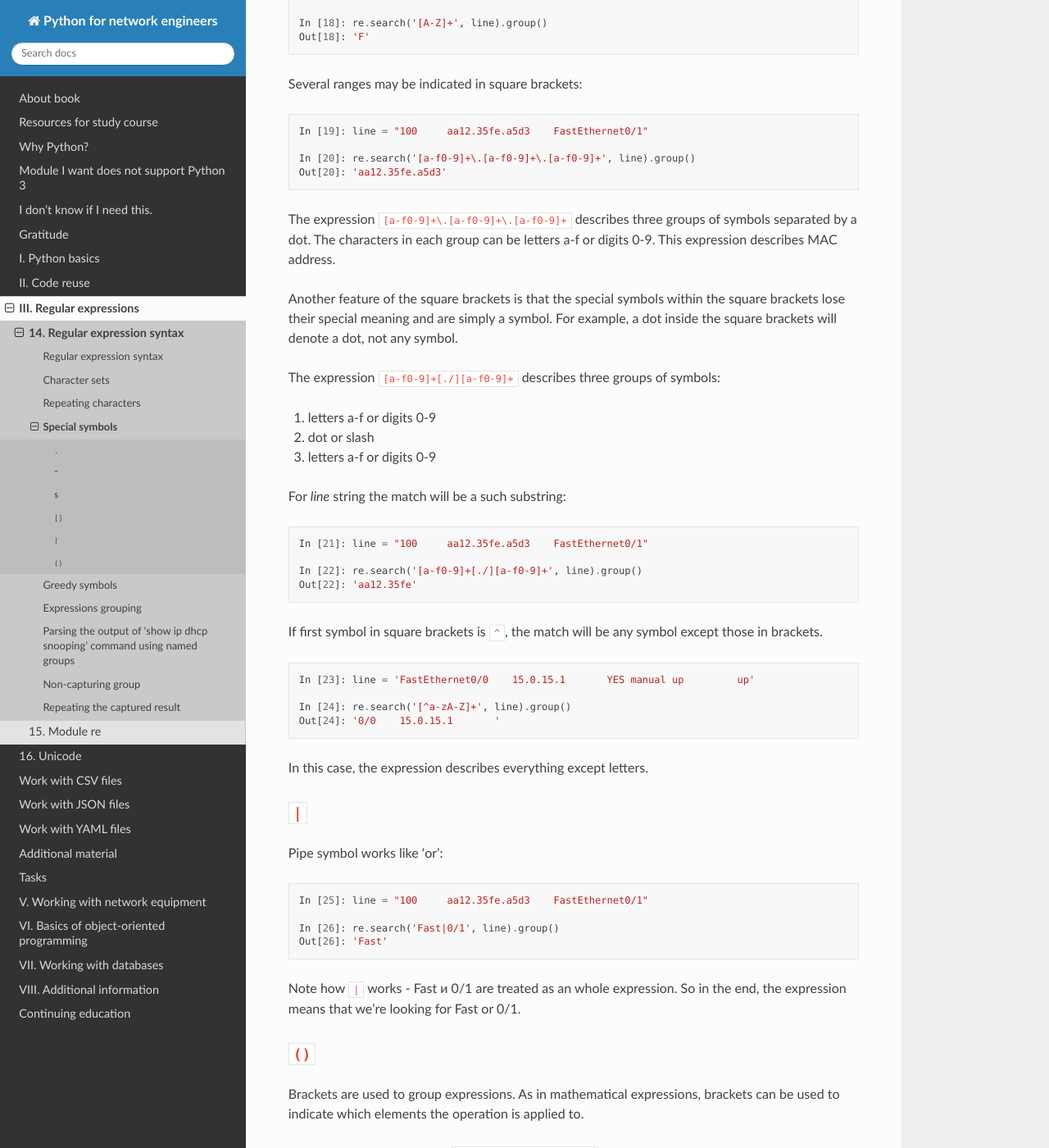
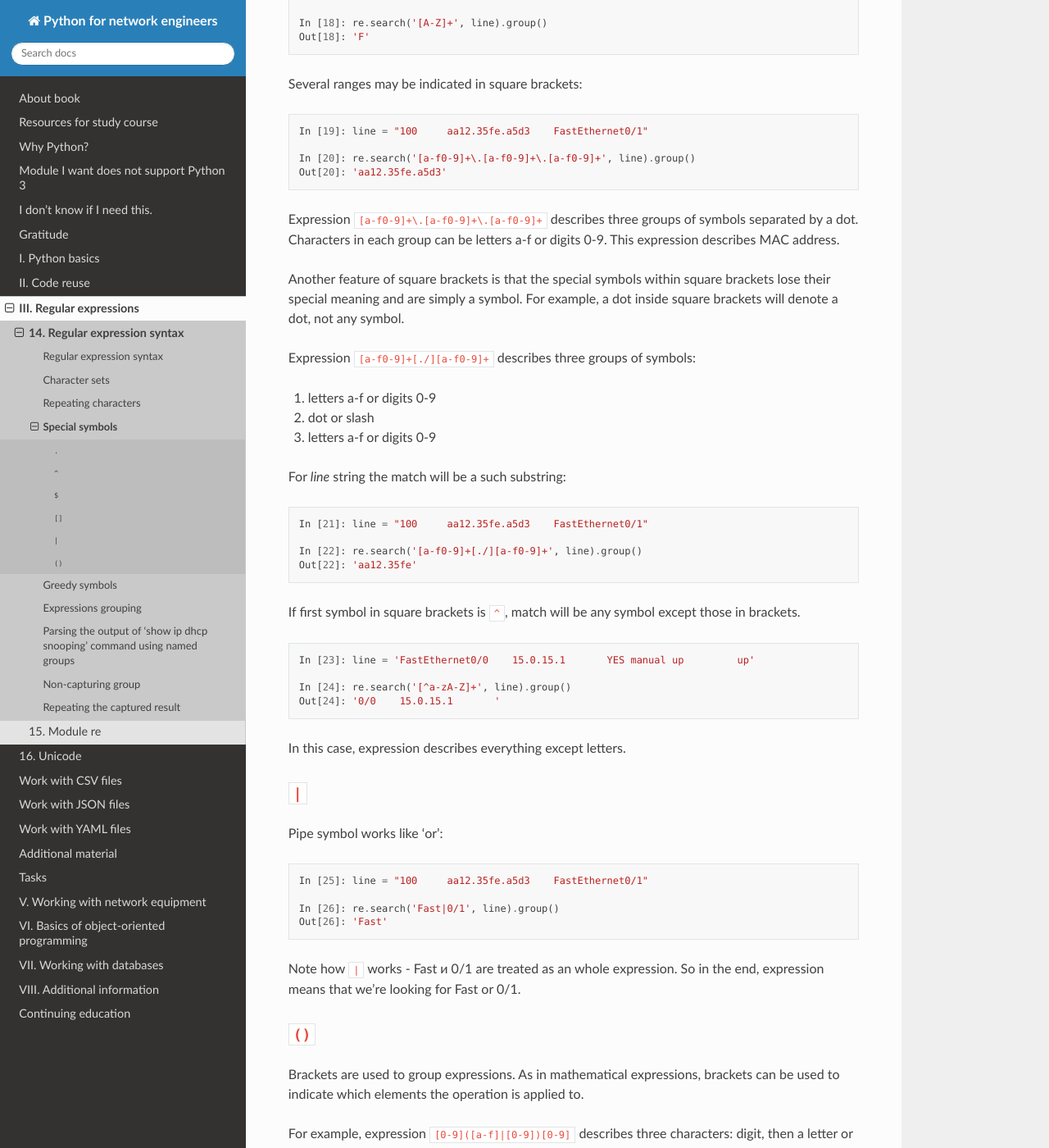
Before and after one commit to natenka/pyneng-book-en, a Sphinx documentation site: the page built from docs/source/book/14_regex/2c_spec_sym.rst, in a window 1280 px wide and 1400 px high, scrolled down 2679 px. Shown: the whole window at 82% size. Built offline with Sphinx 7.4.7 and the Read the Docs theme 2.0.0, drawn with Linux system fonts in a browser that asks for light colours; pages that are not in the unit, such as notebooks, are missing from menus; some of the changed text lies outside the part shown.

Commit message:
Update 2c_spec_sym.rst

```diff
--- a/docs/source/book/14_regex/2c_spec_sym.rst
+++ b/docs/source/book/14_regex/2c_spec_sym.rst
@@ -7,7 +7,7 @@ Special symbols
 *  ``[abc]`` - any symbol in brackets
 *  ``[^abc]`` - any symbol except those in brackets
 *  ``a|b`` - element a or b
-*  ``(regex)`` - expression is treated as one element. In addition, the substring that matches the expression is memorized
+*  ``(regex)`` - expression is treated as one element. In addition, substring that matches an expression is memorized
 
 ``.``
 ~~~~~
@@ -35,11 +35,11 @@ For example, using expression ``Interface.+Port ID.+`` you can describe a line w
     Out[2]: 'Interface: GigabitEthernet1/0/16,  Port ID (outgoing port): GigabitEthernet0/1'
 
 The result was only one string as the dot represents any character except line feed character. In addition, repetition characters
-``+`` and ``*`` by default capture the longest string possible. This aspect is addressed in the subsection "Greedy symbols".
+``+`` and ``*`` by default capture the longest string possible. This aspect is addressed in subsection "Greedy symbols".
 
 ``^``
 ~~~~~
-Character  ``^`` means the beginning of line. The expression ``^\d+`` corresponds to the substring:
+Character  ``^`` means the beginning of line. Expression ``^\d+`` corresponds to substring:
 
 .. code:: python
 
@@ -62,7 +62,7 @@ Characters from beginning of line to pound sign (including pound):
 
 Symbol ``$`` represents the end of a line.
 
-The expression ``\S+$`` describes any characters except whitespace at the end of the line:
+Expression ``\S+$`` describes any characters except whitespace at the end of line:
 
 .. code:: python
 
@@ -86,7 +86,7 @@ Symbols that are listed in square brackets mean that any of these symbols will b
     In [11]: re.search('[Ff]ast[Ee]thernet', line).group()
     Out[11]: 'FastEthernet'
 
-Using square brackets, you can specify which characters may meet at a specific position. For example, the expression ``^.+[>#]`` describes characters from the beginning of a line to # or > sign (including them). This expression can be used to derive the name of the device:
+Using square brackets, you can specify which characters may meet at a specific position. For example, expression ``^.+[>#]`` describes characters from the beginning of a line to # or > sign (including them). This expression can be used to derive the name of device:
 
 .. code:: python
 
@@ -134,11 +134,11 @@ Several ranges may be indicated in square brackets:
     In [20]: re.search('[a-f0-9]+\.[a-f0-9]+\.[a-f0-9]+', line).group()
     Out[20]: 'aa12.35fe.a5d3'
 
-The expression ``[a-f0-9]+\.[a-f0-9]+\.[a-f0-9]+`` describes three groups of symbols separated by a dot. The characters in each group can be letters a-f or digits 0-9. This expression describes MAC address.
+Expression ``[a-f0-9]+\.[a-f0-9]+\.[a-f0-9]+`` describes three groups of symbols separated by a dot. Characters in each group can be letters a-f or digits 0-9. This expression describes MAC address.
 
-Another feature of the square brackets is that the special symbols within the square brackets lose their special meaning and are simply a symbol. For example, a dot inside the square brackets will denote a dot, not any symbol.
+Another feature of square brackets is that the special symbols within square brackets lose their special meaning and are simply a symbol. For example, a dot inside square brackets will denote a dot, not any symbol.
 
-The expression ``[a-f0-9]+[./][a-f0-9]+`` describes three groups of symbols:
+Expression ``[a-f0-9]+[./][a-f0-9]+`` describes three groups of symbols:
 
 1. letters a-f or digits 0-9
 2. dot or slash
@@ -153,7 +153,7 @@ For *line* string the match will be a such substring:
     In [22]: re.search('[a-f0-9]+[./][a-f0-9]+', line).group()
     Out[22]: 'aa12.35fe'
 
-If first symbol in square brackets is ``^``, the match will be any symbol except those in brackets.
+If first symbol in square brackets is ``^``, match will be any symbol except those in brackets.
 
 .. code:: python
 
@@ -162,7 +162,7 @@ If first symbol in square brackets is ``^``, the match will be any symbol except
     In [24]: re.search('[^a-zA-Z]+', line).group()
     Out[24]: '0/0    15.0.15.1       '
 
-In this case, the expression describes everything except letters.
+In this case, expression describes everything except letters.
 
 ``|``
 ~~~~~
@@ -176,14 +176,14 @@ Pipe symbol works like 'or':
     In [26]: re.search('Fast|0/1', line).group()
     Out[26]: 'Fast'
 
-Note how ``|`` works - Fast и 0/1 are treated as an whole expression. So in the end, the expression means that we’re looking for Fast or 0/1.
+Note how ``|`` works - Fast и 0/1 are treated as an whole expression. So in the end, expression means that we’re looking for Fast or 0/1.
 
 ``()``
 ~~~~~~
 
 Brackets are used to group expressions. As in mathematical expressions, brackets can be used to indicate which elements the operation is applied to.
 
-For example, the expression ``[0-9]([a-f]|[0-9])[0-9]`` describes three characters: digit, then a letter or digit and digit:
+For example, expression ``[0-9]([a-f]|[0-9])[0-9]`` describes three characters: digit, then a letter or digit and digit:
 
 .. code:: python
 
@@ -201,4 +201,4 @@ Brackets allow to indicate which expression is a one entity. This is particularl
     In [30]: re.search('([0-9]+\.)+[0-9]+', line).group()
     Out[30]: '15.0.15.1'
 
-Brackets not only allow you to group expressions. The string that matches the bracketed expression is memorized. It can be obtained separately by special methods groups() and group(n). This is considered in the subsection "Grouping of expressions".
+Brackets not only allow you to group expressions. String that matches bracketed expression is memorized. It can be obtained separately by special methods groups() and group(n). This is considered in subsection "Grouping of expressions".
```
